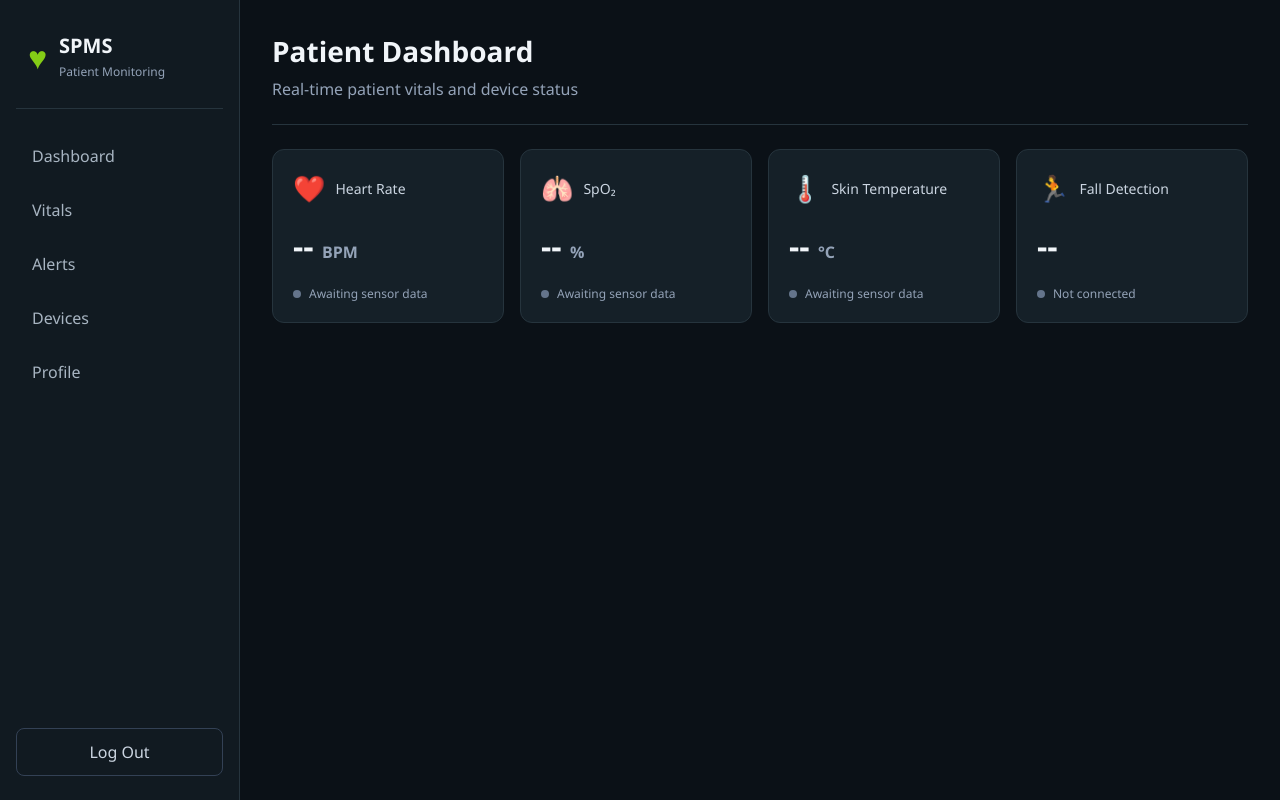
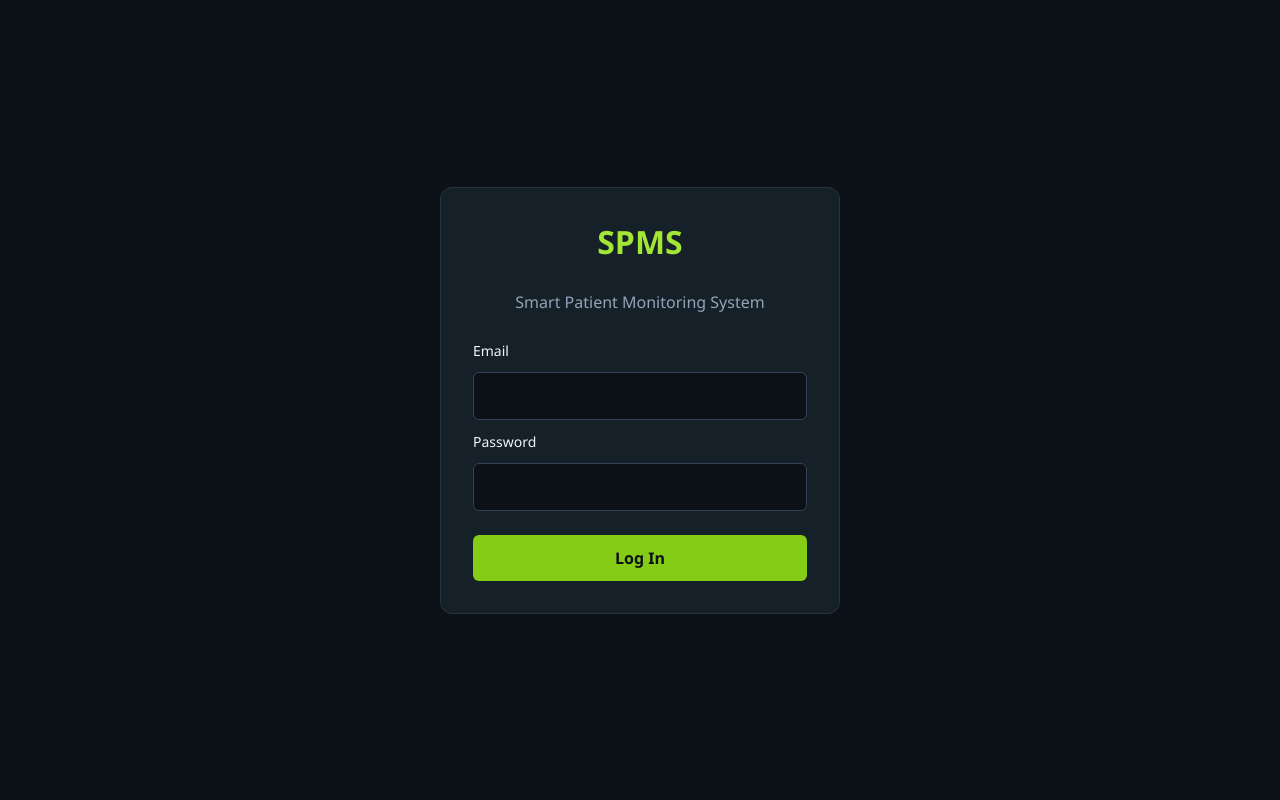
Before and after one commit to perezm89/smart-patient-monitoring-system, a React app in the folder frontend/: page /login in a window 1280 px wide. Built offline with nearby package versions, Linux system fonts and the light colour scheme; the HTML template or start-up script is replaced by a standard one.

Commit message:
Implemented frontend login and protected dashboard routes

```diff
--- a/frontend/src/App.css
+++ b/frontend/src/App.css
@@ -179,3 +179,108 @@
     grid-template-columns: 1fr;
   }
 }
+
+.chart-container {
+  margin-top: 24px;
+  padding: 24px;
+  background-color: #152028;
+  border: 1px solid #26343d;
+  border-radius: 12px;
+}
+
+.chart-header {
+  display: flex;
+  justify-content: space-between;
+  align-items: center;
+  margin-bottom: 20px;
+}
+
+.chart-header h2 {
+  margin: 0;
+  font-size: 18px;
+}
+
+.demo-label {
+  color: #a3e635;
+  background-color: #263e1b;
+  border-radius: 6px;
+  padding: 5px 10px;
+  font-size: 12px;
+}
+
+.chart-wrapper {
+  width: 100%;
+  height: 300px;
+}
+
+.chart-note {
+  color: #94a3b8;
+  font-size: 12px;
+  margin-bottom: 0;
+}
+
+.login-container {
+  min-height: 100vh;
+  display: flex;
+  justify-content: center;
+  align-items: center;
+  background-color: #0b1117;
+  padding: 24px;
+}
+
+.login-form {
+  display: flex;
+  flex-direction: column;
+  gap: 12px;
+  width: 100%;
+  max-width: 400px;
+  padding: 32px;
+  background-color: #152028;
+  border: 1px solid #26343d;
+  border-radius: 12px;
+  color: #f1f5f9;
+}
+
+.login-form h1 {
+  text-align: center;
+  margin: 0;
+  color: #a3e635;
+}
+
+.login-form p {
+  text-align: center;
+  color: #94a3b8;
+}
+
+.login-form label {
+  font-size: 14px;
+}
+
+.login-form input {
+  padding: 12px;
+  border: 1px solid #334155;
+  border-radius: 6px;
+  background-color: #0b1117;
+  color: white;
+}
+
+.login-form button {
+  margin-top: 12px;
+  padding: 12px;
+  border: none;
+  border-radius: 6px;
+  background-color: #84cc16;
+  color: #0b1117;
+  font-weight: 600;
+  cursor: pointer;
+}
+
+.login-form button:disabled {
+  opacity: 0.6;
+  cursor: not-allowed;
+}
+
+.login-form .login-error {
+  color: #fb7185;
+  text-align: left;
+}
--- a/frontend/src/App.jsx
+++ b/frontend/src/App.jsx
@@ -1,21 +1,28 @@
-import { BrowserRouter } from 'react-router-dom';
+import {
+  BrowserRouter,
+  Routes,
+  Route,
+  Navigate
+} from 'react-router-dom';
+
 import Sidebar from './components/Sidebar';
 import VitalCard from './components/VitalCard';
+import VitalsChart from './components/VitalsChart';
+import LoginPage from './pages/LoginPage';
+
 import './App.css';
 
-function App() {
+function Dashboard() {
   return (
-    <BrowserRouter>
     <div className="dashboard-layout">
       <Sidebar />
 
       <main className="dashboard-main">
         <header className="dashboard-header">
-            <div>
           <h1>Patient Dashboard</h1>
           <p>Real-time patient vitals and device status</p>
-            </div>
         </header>
+
         <section className="vitals-grid">
           <VitalCard
             title="Heart Rate"
@@ -50,8 +57,44 @@ function App() {
           />
         </section>
 
+        <VitalsChart />
       </main>
     </div>
+  );
+}
+
+function ProtectedRoute({ children }) {
+  const token = sessionStorage.getItem('accessToken');
+
+  if (!token) {
+    return <Navigate to="/login" replace />;
+  }
+
+  return children;
+}
+
+function App() {
+  return (
+    <BrowserRouter>
+      <Routes>
+        <Route path="/" element={<Navigate to="/dashboard" replace />} />
+
+        <Route path="/login" element={<LoginPage />} />
+
+        <Route
+          path="/dashboard"
+          element={
+            <ProtectedRoute>
+              <Dashboard />
+            </ProtectedRoute>
+          }
+        />
+
+        <Route
+          path="/vitals"
+          element={<Navigate to="/dashboard" replace />}
+        />
+      </Routes>
     </BrowserRouter>
   );
 }
--- /dev/null
+++ b/frontend/src/components/Login.jsx
@@ -0,0 +1,85 @@
+import { useState } from 'react';
+import axios from 'axios';
+import { useNavigate } from 'react-router-dom';
+
+function Login() {
+  const navigate = useNavigate();
+
+  const [email, setEmail] = useState('');
+  const [password, setPassword] = useState('');
+  const [error, setError] = useState('');
+  const [loading, setLoading] = useState(false);
+
+  const handleLogin = async (event) => {
+    event.preventDefault();
+
+    setError('');
+    setLoading(true);
+
+    try {
+      const response = await axios.post(
+        'http://localhost:5000/api/v1/auth/login',
+        {
+          email,
+          password
+        }
+      );
+
+      const { token, user } = response.data;
+
+      if (!token) {
+        throw new Error('No authentication token returned');
+      }
+
+      sessionStorage.setItem('accessToken', token);
+
+      console.log('Login successful:', user?.role);
+
+      navigate('/dashboard', { replace: true });
+
+    } catch (err) {
+      setError(
+        err.response?.data?.message ||
+        err.message ||
+        'Login failed'
+      );
+    } finally {
+      setLoading(false);
+    }
+  };
+
+  return (
+    <div className="login-container">
+      <form className="login-form" onSubmit={handleLogin}>
+        <h1>SPMS</h1>
+        <p>Smart Patient Monitoring System</p>
+
+        <label htmlFor="email">Email</label>
+        <input
+          id="email"
+          type="email"
+          value={email}
+          onChange={(event) => setEmail(event.target.value)}
+          required
+        />
+
+        <label htmlFor="password">Password</label>
+        <input
+          id="password"
+          type="password"
+          value={password}
+          onChange={(event) => setPassword(event.target.value)}
+          required
+        />
+
+        {error && <p className="login-error">{error}</p>}
+
+        <button type="submit" disabled={loading}>
+          {loading ? 'Signing in...' : 'Log In'}
+        </button>
+      </form>
+    </div>
+  );
+}
+
+export default Login;
--- /dev/null
+++ b/frontend/src/components/VitalsChart.jsx
@@ -0,0 +1,87 @@
+import {
+  ResponsiveContainer,
+  LineChart,
+  Line,
+  XAxis,
+  YAxis,
+  CartesianGrid,
+  Tooltip,
+  Legend
+} from 'recharts';
+
+const demoData = [
+  { time: '08:00', heartRate: 72, spo2: 98, temperature: 36.4 },
+  { time: '09:00', heartRate: 76, spo2: 98, temperature: 36.5 },
+  { time: '10:00', heartRate: 74, spo2: 97, temperature: 36.6 },
+  { time: '11:00', heartRate: 80, spo2: 98, temperature: 36.5 },
+  { time: '12:00', heartRate: 77, spo2: 99, temperature: 36.7 },
+  { time: '13:00', heartRate: 75, spo2: 98, temperature: 36.6 }
+];
+
+function VitalsChart() {
+  return (
+    <section className="chart-container">
+      <div className="chart-header">
+        <h2>Vital Signs History</h2>
+        <span className="demo-label">Demo Data</span>
+      </div>
+
+      <div className="chart-wrapper">
+        <ResponsiveContainer width="100%" height="100%">
+          <LineChart data={demoData}>
+            <CartesianGrid stroke="#26343d" strokeDasharray="3 3" />
+
+            <XAxis dataKey="time" stroke="#94a3b8" />
+
+            <YAxis
+              yAxisId="heart"
+              domain={[40, 120]}
+              stroke="#fb7185"
+            />
+
+            <YAxis
+              yAxisId="oxygen"
+              orientation="right"
+              domain={[90, 100]}
+              stroke="#60a5fa"
+            />
+
+            <Tooltip
+              contentStyle={{
+                backgroundColor: '#152028',
+                border: '1px solid #26343d',
+                borderRadius: '8px'
+              }}
+            />
+
+            <Legend />
+
+            <Line
+              yAxisId="heart"
+              type="monotone"
+              dataKey="heartRate"
+              name="Heart Rate (BPM)"
+              stroke="#fb7185"
+              strokeWidth={2}
+            />
+
+            <Line
+              yAxisId="oxygen"
+              type="monotone"
+              dataKey="spo2"
+              name="SpO₂ (%)"
+              stroke="#60a5fa"
+              strokeWidth={2}
+            />
+          </LineChart>
+        </ResponsiveContainer>
+      </div>
+
+      <p className="chart-note">
+        Temperature: separate trend visualization coming next.
+      </p>
+    </section>
+  );
+}
+
+export default VitalsChart;
--- /dev/null
+++ b/frontend/src/pages/LoginPage.jsx
@@ -0,0 +1,7 @@
+import Login from '../components/Login';
+
+function LoginPage() {
+  return <Login />;
+}
+
+export default LoginPage;
```
Lines whose indentation alone changed are shown as unchanged.
